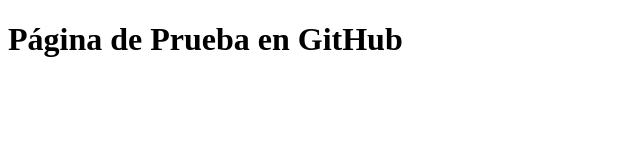
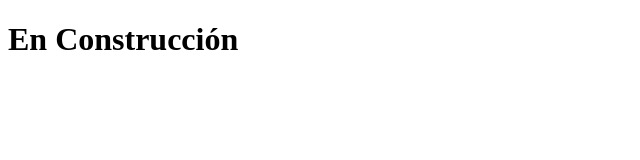
Before and after one commit to carlosestruga/carlosestruga.github.io, a plain HTML site: page index.html in a window 1280 px wide. Shown: the whole page, without its empty margins (0-640 px from the left). Drawn offline with Linux system fonts and the light colour scheme.

Commit message:
Update index.html

```diff
--- a/index.html
+++ b/index.html
@@ -4,6 +4,6 @@
         <title>Página de Prueba</title>
     </head>
     <body>
-        <h1>Página de Prueba en GitHub</h1>
+        <h1>En Construcción</h1>
     </body>
 </html>
```
